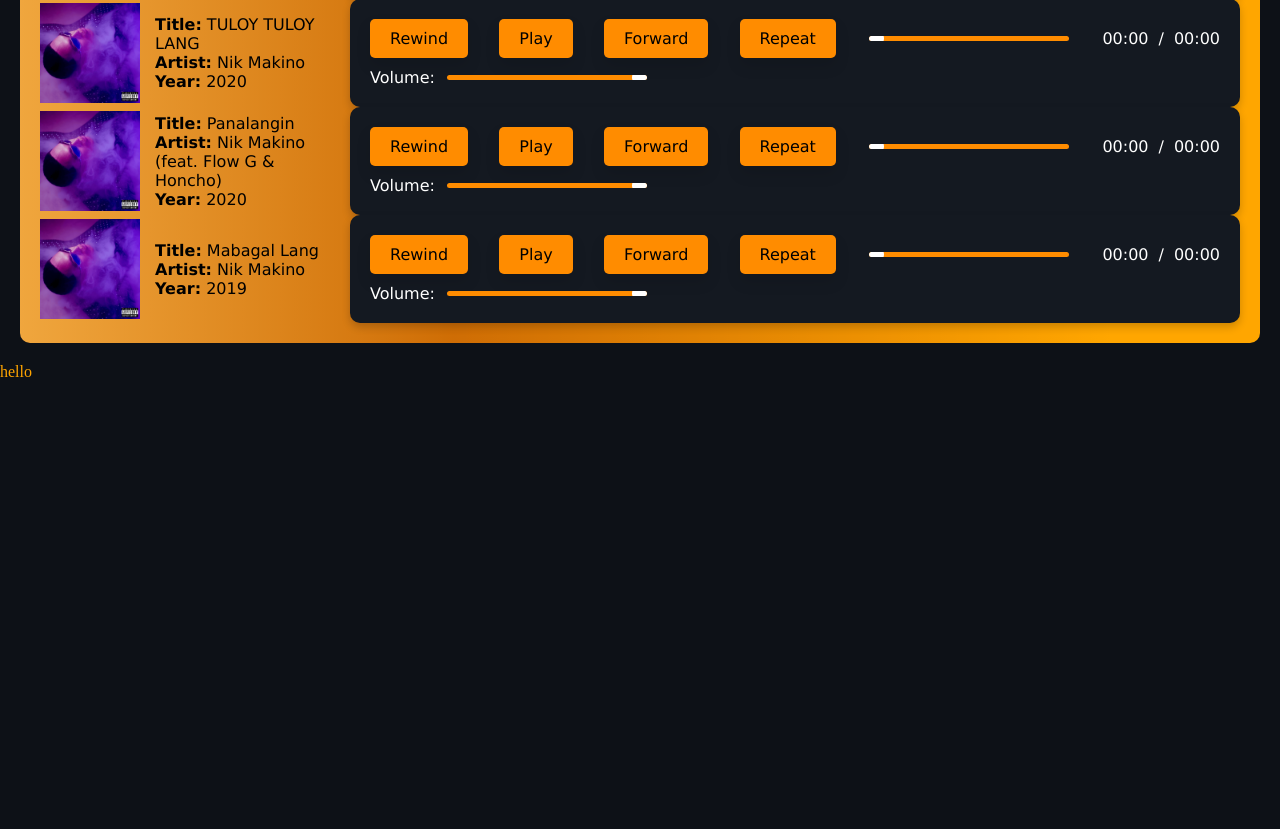
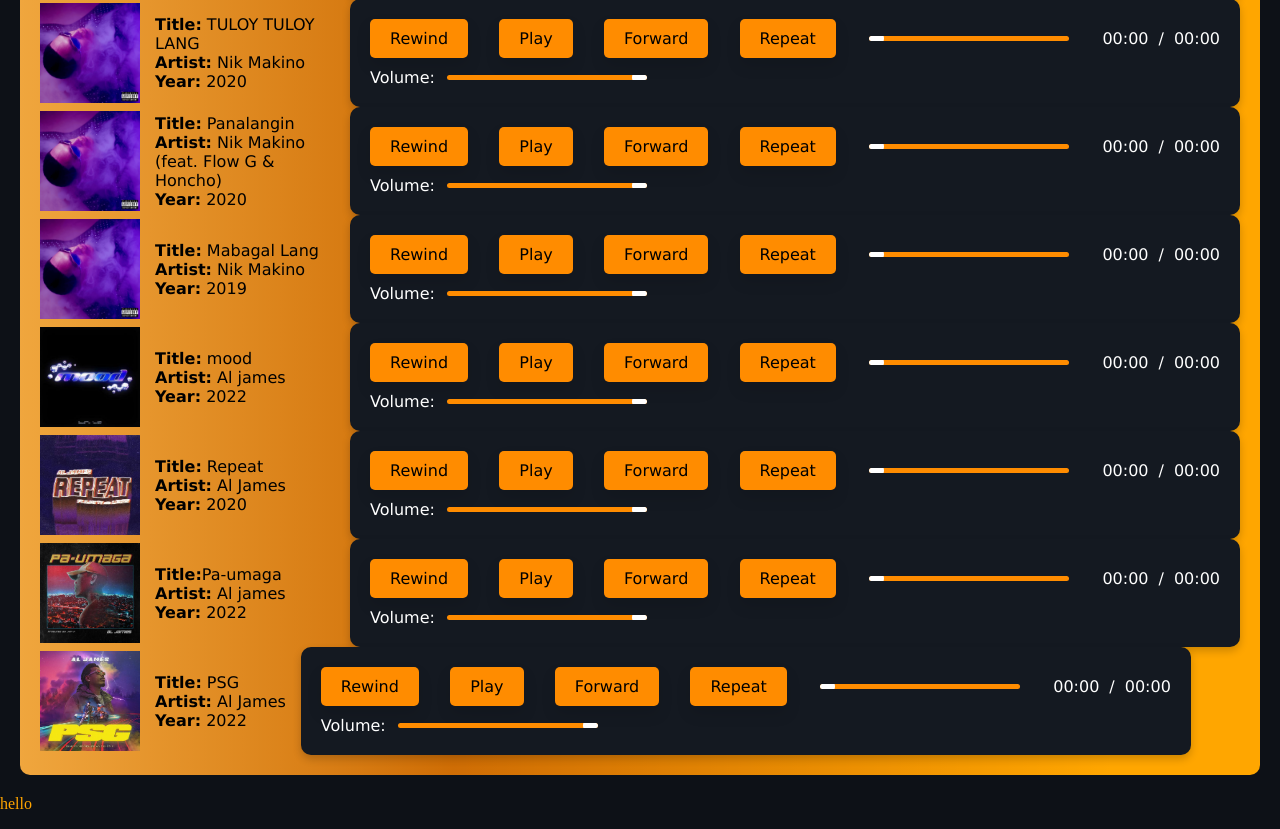
Before and after one commit to ilovebread13/EMPTECH_WEBSITE, a plain HTML site: page index.html in a window 1280 px wide. Shown: the part 2112-2941 px from the top of the page. Before the commit the page ends 2509 px from the top, so only its background shows below. Drawn offline with Linux system fonts and the light colour scheme.

Commit message:
Update index.html

```diff
--- a/index.html
+++ b/index.html
@@ -584,6 +584,112 @@
         </div>
       </li>
     </ul>
+    <ul>
+      <li>
+        <img src="aljames/images (64).jpeg" width="100" height="100" alt="aljames/images (64).jpeg">
+        <div class="song-details">
+          <p><strong>Title:</strong> mood</p>
+          <p><strong>Artist:</strong> Al james</p>
+          <p><strong>Year:</strong> 2022</p>
+        </div>
+        <div class="audio-player">
+          <audio class="audio" src="aljames/Al James, Muric - Mood (Official Lyric Video) [ ezmp3.cc ].mp3"></audio>
+          <div class="controls">
+            <button class="rewindBtn">Rewind</button>
+            <button class="playPauseBtn">Play</button>
+            <button class="forwardBtn">Forward</button>
+            <button class="repeatBtn">Repeat</button>
+            <input type="range" class="progressBar" value="0" max="100">
+            <div class="time-container">
+              <span class="currentTime">00:00</span> / <span class="totalTime">00:00</span>
+            </div>
+            <div class="volume-container">
+            <label>Volume:</label> <input type="range" class="volumeControl" min="0" max="1" step="0.01" value="1">
+            </div>
+          </div>
+        </div>
+      </li>
+    </ul>
+    <ul>
+      <li>
+        <img src="aljames/images (61).jpeg" width="100" height="100" alt="aljames/images (61).jpeg">
+        <div class="song-details">
+          <p><strong>Title:</strong> Repeat</p>
+          <p><strong>Artist:</strong> Al James</p>
+          <p><strong>Year:</strong> 2020</p>
+        </div>
+        <div class="audio-player">
+          <audio class="audio" src="aljames/Al James - Repeat ft. Rjay Ty & Lexus (Official Lyric Video) [ ezmp3.cc ].mp3"></audio>
+          <div class="controls">
+            <button class="rewindBtn">Rewind</button>
+            <button class="playPauseBtn">Play</button>
+            <button class="forwardBtn">Forward</button>
+            <button class="repeatBtn">Repeat</button>
+            <input type="range" class="progressBar" value="0" max="100">
+            <div class="time-container">
+              <span class="currentTime">00:00</span> / <span class="totalTime">00:00</span>
+            </div>
+            <div class="volume-container">
+            <label>Volume:</label> <input type="range" class="volumeControl" min="0" max="1" step="0.01" value="1">
+            </div>
+          </div>
+        </div>
+      </li>
+    </ul>
+    <ul>
+      <li>
+        <img src="aljames/images (63).jpeg" width="100" height="100" alt="aljames/images (63).jpeg">
+        <div class="song-details">
+          <p><strong>Title:</strong>Pa-umaga</p>
+          <p><strong>Artist:</strong> Al james </p>
+          <p><strong>Year:</strong> 2022</p>
+        </div>
+        <div class="audio-player">
+          <audio class="audio" src="aljames/Al James - PSG (Lyrics) [ ezmp3.cc ].mp3"></audio>
+          <div class="controls">
+            <button class="rewindBtn">Rewind</button>
+            <button class="playPauseBtn">Play</button>
+            <button class="forwardBtn">Forward</button>
+            <button class="repeatBtn">Repeat</button>
+            <input type="range" class="progressBar" value="0" max="100">
+            <div class="time-container">
+              <span class="currentTime">00:00</span> / <span class="totalTime">00:00</span>
+            </div>
+            <div class="volume-container">
+            <label>Volume:</label> <input type="range" class="volumeControl" min="0" max="1" step="0.01" value="1">
+            </div>
+          </div>
+        </div>
+      </li>
+    </ul>
+<ul>
+      <li>
+        <ul>
+      <li>
+        <img src="aljames/images (62).jpeg" width="100" height="100" alt="">
+        <div class="song-details">
+          <p><strong>Title:</strong> PSG </p>
+          <p><strong>Artist:</strong> Al James </p>
+          <p><strong>Year:</strong> 2022 </p>
+        </div>
+        <div class="audio-player">
+          <audio class="audio" src="aljames/Al James - PSG (Lyrics) [ ezmp3.cc ].mp3"></audio>
+          <div class="controls">
+            <button class="rewindBtn">Rewind</button>
+            <button class="playPauseBtn">Play</button>
+            <button class="forwardBtn">Forward</button>
+            <button class="repeatBtn">Repeat</button>
+            <input type="range" class="progressBar" value="0" max="100">
+            <div class="time-container">
+              <span class="currentTime">00:00</span> / <span class="totalTime">00:00</span>
+            </div>
+            <div class="volume-container">
+            <label>Volume:</label> <input type="range" class="volumeControl" min="0" max="1" step="0.01" value="1">
+            </div>
+          </div>
+        </div>
+      </li>
+        </ul>
   </div>
 
 
```
